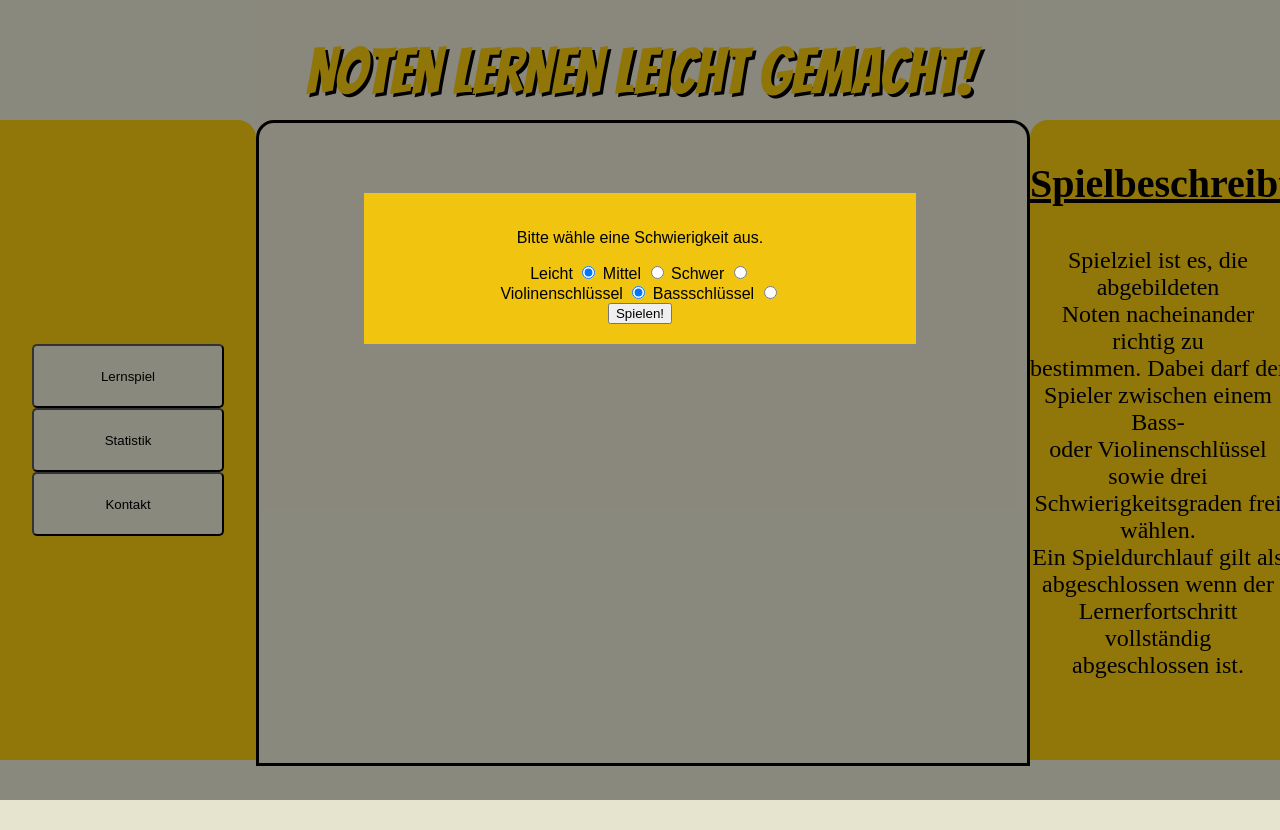
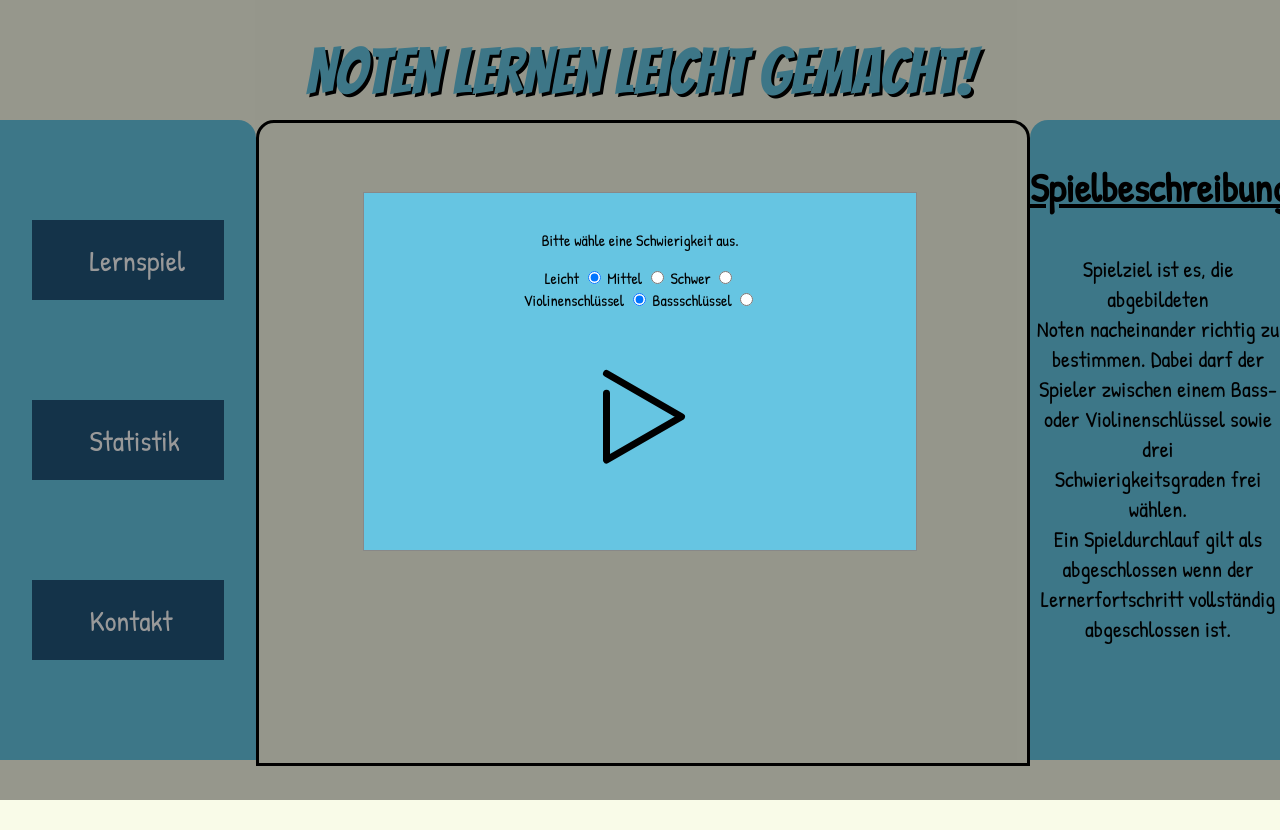
Before and after one commit to xNyze/PWA, a website: page public/index.html in a window 1280 px wide. Both pictures are taken after a click on the button "Lernspiel". Shown: the top 830 px of the page. After the commit the page ends 806 px from the top, so only its background shows below. Drawn offline with Linux system fonts and the light colour scheme.

Commit message:
finished navBtn + playBtn, new colorway, new Font

```diff
--- a/public/index.html
+++ b/public/index.html
@@ -108,7 +108,24 @@
             <label for="bassKey">Bassschlüssel</label>
             <input type="radio" class="keys" name="keys" id="bass"/>
         </form>
-        <button id="play" class="play">Spielen!</button>
+
+        <!--<button id="play" class="play">Spielen!</button>-->
+        <div class='container'>
+          <a href='#'class='playBtn'>
+
+          <!-- Generator: Adobe Illustrator 19.0.0, SVG Export Plug-In  -->
+          <svg version="1.1"
+            xmlns="http://www.w3.org/2000/svg" xmlns:xlink="http://www.w3.org/1999/xlink" xmlns:a="http://ns.adobe.com/AdobeSVGViewerExtensions/3.0/"
+            x="0px" y="0px" width="213.7px" height="213.7px" viewBox="0 0 213.7 213.7" enable-background="new 0 0 213.7 213.7"
+             xml:space="preserve">
+
+          <polygon class='triangle' id="XMLID_18_" fill="none" stroke-width="7" stroke-linecap="round" stroke-linejoin="round" stroke-miterlimit="10" points="
+            73.5,62.5 148.5,105.8 73.5,149.1 "/> <!--need to adapt the stats! -> smaller-->
+          <circle class='circle' id="XMLID_17_" fill="none"  stroke-width="7" stroke-linecap="round" stroke-linejoin="round" stroke-miterlimit="10" cx="106.8" cy="106.8" r="103.3"/>
+          </svg>
+          </a>
+        </div>
+
       </div>
     </div>
 
--- a/public/src/css/style.css
+++ b/public/src/css/style.css
@@ -1,4 +1,5 @@
 /*! Generated by Font Squirrel (https://www.fontsquirrel.com) on April 10, 2019 */
+@import url("https://fonts.googleapis.com/css?family=Patrick+Hand"); /*navBtn, Description Font*/
 
 @font-face {
   font-family: "Bangers";
@@ -9,7 +10,8 @@
 }
 
 * {
-  --yellow: #f1c40f;
+  --blue: #66C5E2;
+  --orange: #F68209;
 }
 
 body {
@@ -18,7 +20,7 @@ body {
   overflow-x: hidden;
   font-family: Arial, Helvetica, sans-serif;
   text-align: center;
-  background-color: #e6e3cf;
+  background-color: #F9FBE8;
 }
 
 #wrapper {
@@ -34,13 +36,13 @@ header {
   text-align: center;
   height: 15vh;
   width: 100vw;
-  background-color: #e6e3cf;
+  background-color: #F9FBE8;
 }
 
 h1 {
   text-align: center;
   font-weight: normal;
-  color: var(--yellow);
+  color: var(--blue);
   font-size: 8em;
   white-space: nowrap;
   font-size: 5vw;
@@ -49,14 +51,15 @@ h1 {
 }
 
 h3 {
-  font-family: "Brush Script MT";
+  font-family: "Patrick Hand";
   text-decoration: underline;
   font-size: 2.5em;
 }
 
 p1 {
-  font-family: "Brush Script MT";
-  font-size: 1.5em;
+  font-family: "Patrick Hand";
+  /*font-family: "Brush Script MT";*/
+  font-size: 1.4em;
 }
 
 nav {
@@ -65,35 +68,51 @@ nav {
   width: 20vw;
   display: flex;
   flex-direction: column;
-  justify-content: center;
+  justify-content: space-evenly; /*make another positioning if wanted*/
   align-items: center;
-  background-color: var(--yellow);
+  background-color: var(--blue);
   border-top-right-radius: 18px;
   border-collapse: separate;
 }
 
-.navBtn {
-  background-color: #e6e3cf;
-  height: 8vh;
+.navBtn{
+  background: #225479;
+  color:#fff;
+  border:none;
+  position:relative;
+  height: 10vh;
   width: 15vw;
-  padding: 4px 10px;
-  border-radius: 5px;
+  font-family: "Patrick Hand";
+  font-size:1.8em;
+  padding:0 2em;
+  cursor:pointer;
+  transition:800ms ease all;
+  outline:none;
 }
 
-.navBtn:hover {
-  cursor: pointer;
+.navBtn:hover{
+  background: var(--orange);
+  color:#225479;
 }
-
-.navBtn:after {
-  content: "";
-  display: block;
-  position: absolute;
-  width: 100%;
-  height: 10%;
-  border-radius: 50%;
-  background-color: darken(#f1c40f, 20%);
-  opacity: 0.4;
-  bottom: -30px;
+.navBtn:before,.navBtn:after{
+  content:'';
+  position:absolute;
+  top:0;
+  right:0;
+  height:2px;
+  width:0;
+  background: #225479;
+  transition:400ms ease all;
+}
+.navBtn:after{
+  right:inherit;
+  top:inherit;
+  left:0;
+  bottom:0;
+}
+.navBtn:hover:before,.navBtn:hover:after{
+  width:100%;
+  transition:800ms ease all;
 }
 
 #content {
@@ -101,7 +120,7 @@ nav {
   height: 80vh;
   width: 80vw;
   display: grid;
-  background-color: #e6e3cf;
+  background-color: #F9FBE8;
   grid-template-columns: repeat(1, auto);
   grid-template-rows: repeat(2, auto);
   grid-template-areas: "mainContent description";
@@ -111,7 +130,7 @@ nav {
   grid-area: mainContent;
   height: 80vh;
   width: 60vw;
-  background-color: #e6e3cf;
+  background-color: #F9FBE8;
   border: 3px solid black;
   border-top-left-radius: 18px;
   border-top-right-radius: 18px;
@@ -133,7 +152,7 @@ nav {
   grid-area: description;
   height: 80vh;
   width: 20vw;
-  background-color: var(--yellow);
+  background-color: var(--blue);
   border-top-left-radius: 18px;
 }
 
@@ -162,7 +181,60 @@ footer {
   padding: 20px;
   border: 1px solid #888;
   width: 40%; /* Could be more or less, depending on screen size */
-  background-color: var(--yellow);
+  background-color: var(--blue);
+  font-family: "Patrick Hand";
+}
+
+/*Play Button*/
+.container {
+  width: 100%;
+  text-align: center;
+  /*margin-top: 25vh;*/
+}
+.circle {
+  stroke: #f8aa28;
+  stroke-dasharray: 650; /*radius of circle*/
+  stroke-dashoffset: 650;
+  -webkit-transition: all 0.5s ease-in-out;
+  opacity: 0.3;
+}
+.playBtn {
+  display: inline-block;
+  -webkit-transition: all 0.5s ease;
+}
+.playBtn .triangle {
+  -webkit-transition: all 0.7s ease-in-out;
+  stroke-dasharray: 240;
+  stroke-dashoffset: 480;
+  stroke: #000;
+  transform: translateY(0);
+}
+.playBtn:hover .triangle {
+  stroke-dashoffset: 0;
+  opacity: 1;
+  stroke: #f8aa28;
+  animation: nudge 0.7s ease-in-out;
+}
+@keyframes nudge {
+  0% {
+    transform: translateX(0);
+  }
+  30% {
+    transform: translateX(-5px);
+  }
+  50% {
+    transform: translateX(5px);
+  }
+  70% {
+    transform: translateX(-2px);
+  }
+  100% {
+    transform: translateX(0);
+  }
+}
+.playBtn:hover .circle {
+  stroke-dashoffset: 0;
+  opacity: 1;
 }
 
 #finish {
@@ -170,7 +242,7 @@ footer {
   padding: 20px;
   border: 1px solid #888;
   width: 40%; /* Could be more or less, depending on screen size */
-  background-color: var(--yellow);
+  background-color: var(--orange);
 }
 
 @media (max-width: 750px) {
```
Also changed, not shown: public/src/img/icon description.png (added).
